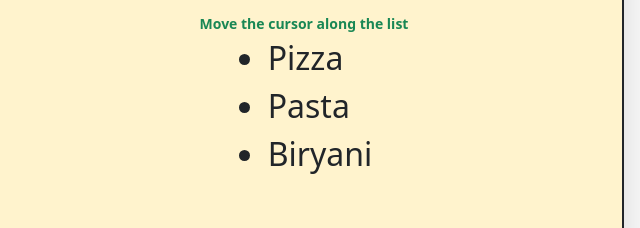
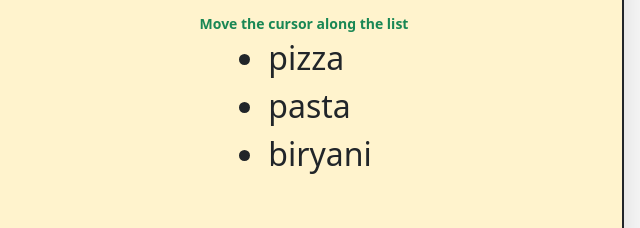
Before and after one commit to ShafiaChy/shopping-list, a plain HTML site: page solution/index.html in a window 1280 px wide. Shown: the part 287-515 px from the top of the page, 336-976 px from the left. Drawn offline with nearby package versions, Linux system fonts and the light colour scheme.

Commit message:
code updated

```diff
--- a/solution/index.html
+++ b/solution/index.html
@@ -75,9 +75,9 @@
 
           <div class="d-flex justify-content-center">
             <ul id="item-list" class="fs-2">
-              <li>Pizza</li>
-              <li>Pasta</li>
-              <li>Biryani</li>
+              <li>pizza</li>
+              <li>pasta</li>
+              <li>biryani</li>
             </ul>
           </div>
         </div>
```
